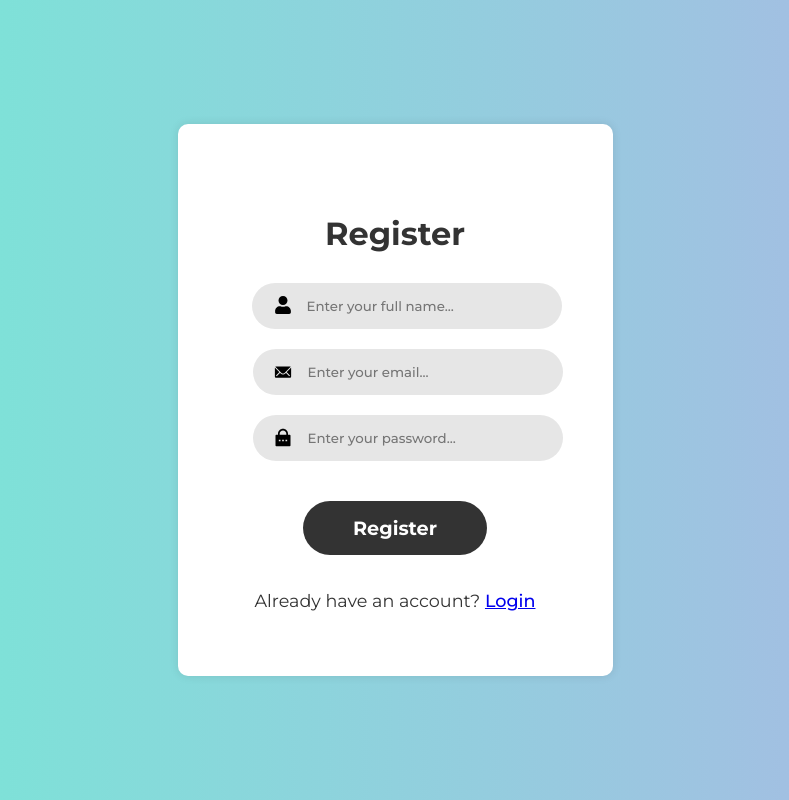
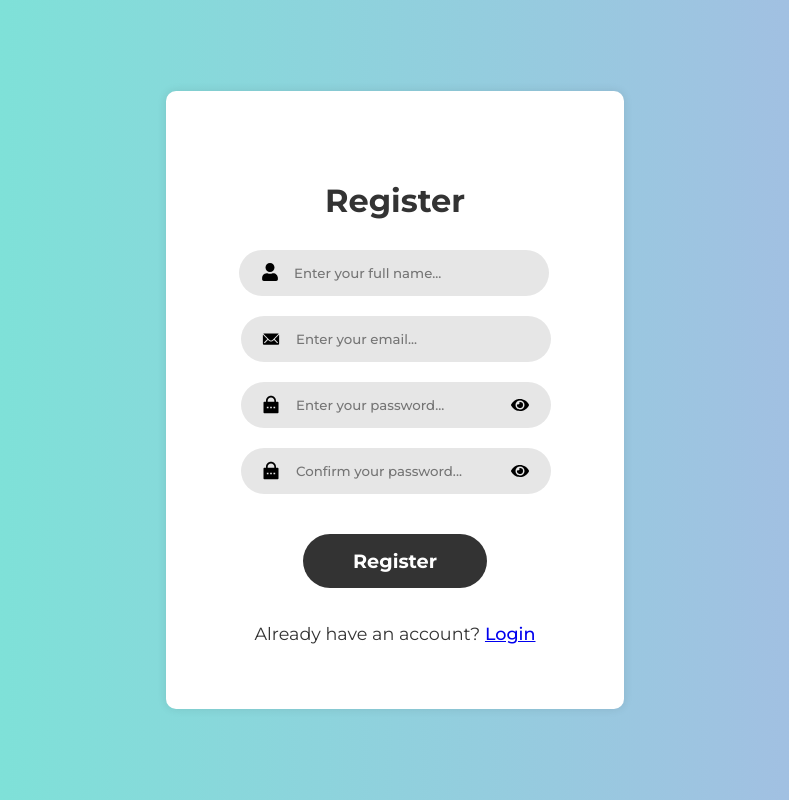
Before and after one commit to gianghitran/NT208.P21.ATTN_Personal-Smart-Scheduling-System-with-AI, a React (Vite) app in the folder Workspace/App/client/: page /register in a window 1280 px wide. Shown: the whole page, without its empty margins (245-1034 px from the left). Built offline with nearby package versions, Linux system fonts and the light colour scheme.

Commit message:
Add show password

```diff
--- a/Workspace/App/client/src/Components/Login/Login.jsx
+++ b/Workspace/App/client/src/Components/Login/Login.jsx
@@ -6,11 +6,13 @@ import { loginUser, loginGoogle } from "../../redux/apiRequest";
 import { GoogleLogin } from "@react-oauth/google";
 import { IoIosMail } from "react-icons/io";
 import { FaEye } from "react-icons/fa";
+import { FaEyeSlash } from "react-icons/fa";
 import { RiLockPasswordFill } from "react-icons/ri";
 
 const Login = () => {
     const [email, setEmail] = useState("");
     const [password, setPassword] = useState("");
+    const [showPassword, setShowPassword] = useState(false);
     const [error, setError] = useState("");
     const navigate = useNavigate();
     const dispatch = useDispatch();
@@ -45,6 +47,13 @@ const Login = () => {
         }
     }
 
+    const handleShowPassword = () => {
+        setShowPassword(!showPassword);
+    }
+
+    const EyeIcon = showPassword ? FaEyeSlash : FaEye;
+
+
     return (
         <div className={loginStyle.Wrapper}>
             <form className={loginStyle.loginForm} onSubmit={handleLogin}>
@@ -60,9 +69,9 @@ const Login = () => {
 
                 <div className={loginStyle.inputGroup}>
                     <RiLockPasswordFill className={loginStyle.icon} />
-                    <input type="password" placeholder="Enter your password..."
+                    <input type={showPassword ? "text" : "password"} placeholder="Enter your password..."
                         onChange={(e) => {setPassword(e.target.value); setError("")}}/>
-                    <FaEye className={loginStyle.icon} />
+                    <EyeIcon onClick={handleShowPassword} className={`${loginStyle.icon} ${loginStyle.eyeIcon}`} />
                 </div>
 
                 <div className={loginStyle.rememberForgot}>
--- a/Workspace/App/client/src/Components/Login/Login.module.css
+++ b/Workspace/App/client/src/Components/Login/Login.module.css
@@ -67,6 +67,14 @@
     left: 45px;
     height: 20px;
     width: 20px;
+}
+
+.inputGroup .icon.eyeIcon {
+    position: relative;
+    left: auto;
+    right: 45px;
+    top: 30%;
+    cursor: pointer;
 }
 
 .rememberForgot {
--- a/Workspace/App/client/src/Components/Register/Register.jsx
+++ b/Workspace/App/client/src/Components/Register/Register.jsx
@@ -5,6 +5,8 @@ import { useDispatch } from 'react-redux';
 import { registerUser } from '../../redux/apiRequest';
 import { FaUser } from "react-icons/fa";
 import { IoIosMail } from "react-icons/io";
+import { FaEye } from "react-icons/fa";
+import { FaEyeSlash } from "react-icons/fa";
 import { RiLockPasswordFill } from "react-icons/ri";
 
 
@@ -12,12 +14,20 @@ const Register = () => {
     const [fullName, setFullName] = useState('');
     const [email, setEmail] = useState('');
     const [password, setPassword] = useState('');
+    const [confirmPassword, setConfirmPassword] = useState('');
+    const [showPassword, setShowPassword] = useState(false);
     const [error, setError] = useState('');
     const navigate = useNavigate();
     const dispatch = useDispatch();
 
     const handleRegister = async (e) => {
         e.preventDefault();
+
+        if (password !== confirmPassword) {
+            setError("Passwords do not match.");
+            return;
+        }
+
         const user = {
             full_name: fullName,
             email: email,
@@ -33,6 +43,12 @@ const Register = () => {
             setError("An unexpected error occurred.");
         }
     }
+
+    const handleShowPassword = () => {
+        setShowPassword(!showPassword);
+    }
+
+    const EyeIcon = showPassword ? FaEyeSlash : FaEye;
 
     return (
         <div className={registerStyle.Wrapper}>
@@ -55,8 +71,16 @@ const Register = () => {
 
                 <div className={registerStyle.inputGroup}>
                     <RiLockPasswordFill className={`${registerStyle.icon} ${registerStyle.password}`} />
-                    <input type="password" placeholder="Enter your password..." minLength="8"
+                    <input type={showPassword?"text":"password"} placeholder="Enter your password..." minLength="8"
                         onChange={(e) => {setPassword(e.target.value); setError("")}}/>
+                    <EyeIcon className={`${registerStyle.icon} ${registerStyle.eyeIcon}`} onClick={handleShowPassword} />
+                </div>
+
+                <div className={registerStyle.inputGroup}>
+                    <RiLockPasswordFill className={`${registerStyle.icon} ${registerStyle.password}`} />
+                    <input type={showPassword?"text":"password"} placeholder="Confirm your password..." minLength="8"
+                        onChange={(e) => {setConfirmPassword(e.target.value); setError("")}}/>
+                    <EyeIcon className={`${registerStyle.icon} ${registerStyle.eyeIcon}`} onClick={handleShowPassword} />
                 </div>
 
                 <input type="submit" value="Register" className={registerStyle.registerButton}/>
--- a/Workspace/App/client/src/Components/Register/Register.module.css
+++ b/Workspace/App/client/src/Components/Register/Register.module.css
@@ -51,6 +51,7 @@
     /* box-shadow: 0 0 10px rgba(0, 0, 0, 0.1); */
     position: relative;
     gap: 5px;
+    width: 100%;
 }
 
 .inputGroup input {
@@ -73,6 +74,13 @@
     left: 45px;
     height: 18px;
     width: 18px;
+}
+
+.inputGroup .icon.eyeIcon {
+    left: auto;
+    right: 45px;
+    top: 30%;
+    cursor: pointer;
 }
 
 .inputGroup .mail {
```
